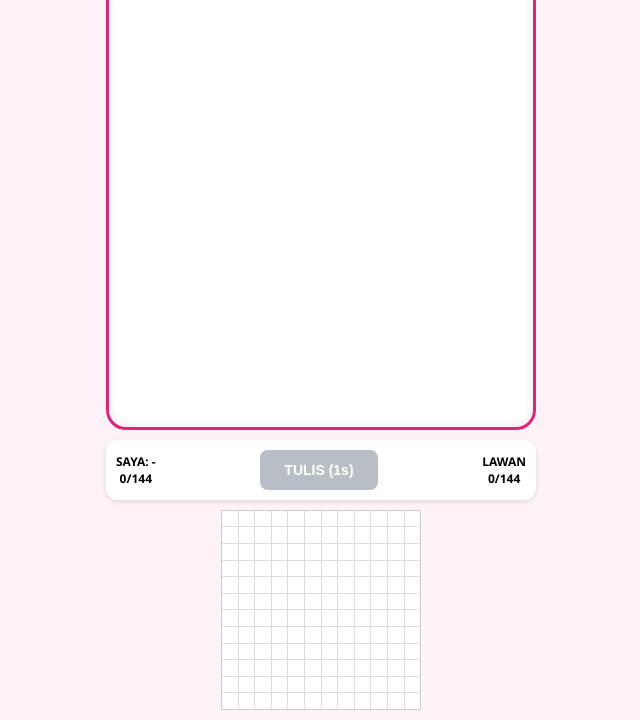
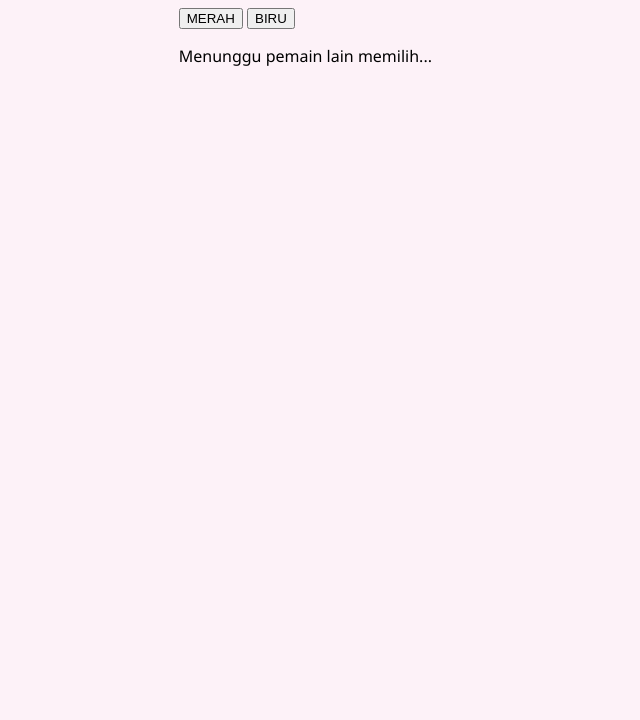
Before and after one commit to Epannjj/gamepilihangka, a website: page public/index.html in a window 1280 px wide. Shown: the part 80-800 px from the top of the page, without its empty margins (319-959 px from the left). Drawn offline with nearby package versions, Linux system fonts and the light colour scheme; no server answers.

Commit message:
Update index.html

```diff
--- a/public/index.html
+++ b/public/index.html
@@ -7,20 +7,27 @@
     <link rel="stylesheet" href="style.css">
 </head>
 <body>
-    <div id="app">
-        <div id="info-header">Menunggu lawan...</div>
-        <button id="btn-restart" style="display: none;">MAIN LAGI (ACAK ULANG)</button>
+    <div id="setup-screen">
+        <h1>Pilih Warna Kamu</h1>
+        <div class="color-buttons">
+            <button id="btn-red" onclick="pick('red')">MERAH</button>
+            <button id="btn-blue" onclick="pick('blue')">BIRU</button>
+        </div>
+        <p id="setup-msg">Menunggu pemain lain memilih...</p>
+    </div>
+
+    <div id="game-screen" style="display: none;">
+        <div id="info-header">Siap?</div>
+        <button id="btn-reset" onclick="resetGame()">RESET / MAIN LAGI</button>
 
         <div id="game-board"></div>
 
         <div id="controls">
             <div class="player-info">
-                <div class="label">SAYA: <span id="my-color">-</span></div>
+                <div class="label">SAYA: <span id="my-color-text">-</span></div>
                 <div class="score"><span id="my-score">0</span>/144</div>
             </div>
-
             <button id="btn-action" disabled>TULIS (1s)</button>
-
             <div class="player-info">
                 <div class="label">LAWAN</div>
                 <div class="score"><span id="opp-score">0</span>/144</div>
```
